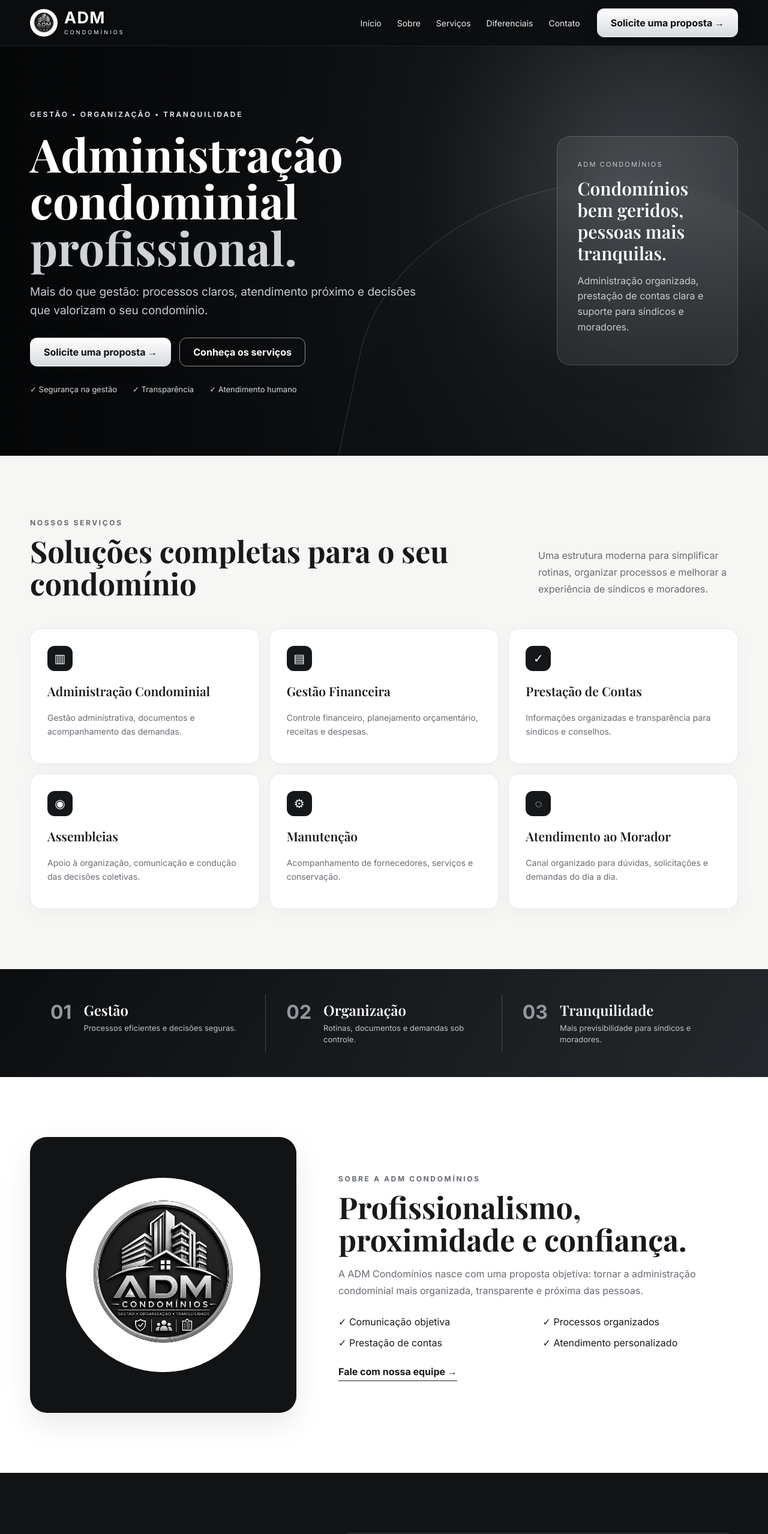
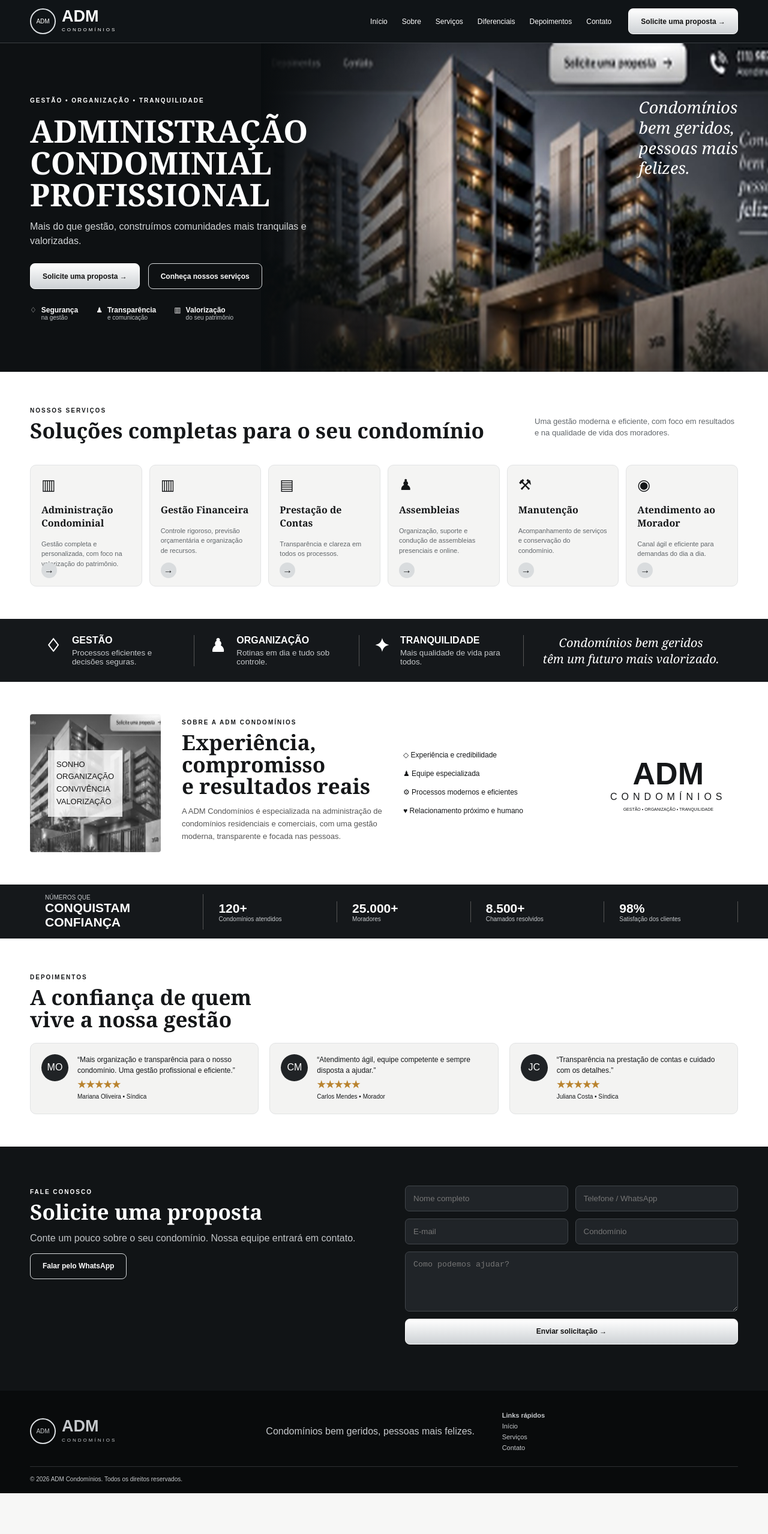
Before and after one commit to dcmadvogadosam-png/adm-condominios, a website: page public/index.html in a window 1280 px wide. Shown: the top 2558 px of the page at 60% size. After the commit the page ends 2490 px from the top, so only its background shows below. Drawn offline with nearby package versions, Linux system fonts and the light colour scheme.

Commit message:
Add files via upload

```diff
--- a/public/app.js
+++ b/public/app.js
@@ -1,4 +1,4 @@
-const btn=document.querySelector('.menu-btn'),menu=document.querySelector('.menu');btn.onclick=()=>{menu.classList.toggle('open');btn.textContent=menu.classList.contains('open')?'✕':'☰'};document.querySelectorAll('.menu a').forEach(a=>a.onclick=()=>{menu.classList.remove('open');btn.textContent='☰'});const io=new IntersectionObserver(es=>es.forEach(e=>{if(e.isIntersecting){e.target.classList.add('visible');io.unobserve(e.target)}}),{threshold:.1});document.querySelectorAll('.reveal').forEach(e=>io.observe(e));document.getElementById('year').textContent=new Date().getFullYear();
-// PERSONALIZE AQUI: 55 + DDD + número, somente dígitos.
-const CONTACT={whatsapp:'5592999999999',email:'contato@admcondominios.com'};const wa=document.getElementById('whatsappLink'),em=document.getElementById('emailLink');wa.href=`https://wa.me/${CONTACT.whatsapp}?text=${encodeURIComponent('Olá! Gostaria de solicitar uma proposta para administração de condomínio.')}`;em.href=`mailto:${CONTACT.email}`;em.textContent=CONTACT.email;
-const form=document.getElementById('leadForm'),statusEl=document.getElementById('formStatus');form.onsubmit=async e=>{e.preventDefault();statusEl.textContent='Enviando...';try{const data=Object.fromEntries(new FormData(form).entries());const r=await fetch('/api/leads',{method:'POST',headers:{'content-type':'application/json'},body:JSON.stringify(data)});const out=await r.json();if(!r.ok)throw new Error(out.error);statusEl.textContent='✓ Solicitação enviada com sucesso!';form.reset()}catch(err){statusEl.textContent='Não foi possível enviar agora. Use o WhatsApp ou tente novamente.'}};
+document.getElementById("year").textContent=new Date().getFullYear();
+const b=document.getElementById("menuBtn"),n=document.getElementById("nav");b.onclick=()=>n.classList.toggle("open");n.querySelectorAll("a").forEach(a=>a.onclick=()=>n.classList.remove("open"));
+const CONTACT={whatsapp:"5592999999999"};document.getElementById("wa").href=`https://wa.me/${CONTACT.whatsapp}`;
+document.getElementById("leadForm").addEventListener("submit",async e=>{e.preventDefault();const s=document.getElementById("status");s.textContent="Enviando...";try{const r=await fetch("/api/leads",{method:"POST",headers:{"content-type":"application/json"},body:JSON.stringify(Object.fromEntries(new FormData(e.target)))});const j=await r.json();if(!r.ok)throw Error(j.error);s.textContent="✓ Solicitação enviada com sucesso.";e.target.reset()}catch(x){s.textContent="Não foi possível enviar. Tente novamente."}});
--- a/public/index.html
+++ b/public/index.html
@@ -1,8 +1,40 @@
-<!doctype html><html lang="pt-BR"><head><meta charset="UTF-8"><meta name="viewport" content="width=device-width,initial-scale=1,viewport-fit=cover"><meta name="theme-color" content="#111315"><meta name="description" content="ADM Condomínios — gestão, organização e tranquilidade."><title>ADM Condomínios</title><link rel="preconnect" href="https://fonts.googleapis.com"><link rel="preconnect" href="https://fonts.gstatic.com" crossorigin><link href="https://fonts.googleapis.com/css2?family=Inter:wght@400;500;600;700&family=Playfair+Display:wght@600;700&display=swap" rel="stylesheet"><link rel="stylesheet" href="/styles.css"></head><body>
-<header class="header" id="inicio"><div class="container nav"><a class="brand" href="#inicio"><img src="/assets/logo-adm.jpeg" alt="ADM Condomínios"><span><strong>ADM</strong><small>CONDOMÍNIOS</small></span></a><button class="menu-btn" aria-label="Abrir menu">☰</button><nav class="menu"><a href="#inicio">Início</a><a href="#sobre">Sobre</a><a href="#servicos">Serviços</a><a href="#diferenciais">Diferenciais</a><a href="#contato">Contato</a><a class="btn btn-light mobile-cta" href="#contato">Solicite uma proposta</a></nav><a class="btn btn-light desktop-cta" href="#contato">Solicite uma proposta →</a></div></header>
-<main><section class="hero"><div class="hero-bg"></div><div class="container hero-grid"><div class="hero-copy reveal"><span class="eyebrow">GESTÃO • ORGANIZAÇÃO • TRANQUILIDADE</span><h1>Administração condominial <em>profissional.</em></h1><p>Mais do que gestão: processos claros, atendimento próximo e decisões que valorizam o seu condomínio.</p><div class="actions"><a class="btn btn-light" href="#contato">Solicite uma proposta →</a><a class="btn btn-outline" href="#servicos">Conheça os serviços</a></div><div class="hero-points"><span>✓ Segurança na gestão</span><span>✓ Transparência</span><span>✓ Atendimento humano</span></div></div><aside class="hero-card reveal"><span>ADM CONDOMÍNIOS</span><h2>Condomínios bem geridos, pessoas mais tranquilas.</h2><p>Administração organizada, prestação de contas clara e suporte para síndicos e moradores.</p></aside></div></section>
-<section class="section" id="servicos"><div class="container"><div class="section-head reveal"><div><span class="eyebrow dark">NOSSOS SERVIÇOS</span><h2>Soluções completas para o seu condomínio</h2></div><p>Uma estrutura moderna para simplificar rotinas, organizar processos e melhorar a experiência de síndicos e moradores.</p></div><div class="cards"><article class="card reveal"><i>▥</i><h3>Administração Condominial</h3><p>Gestão administrativa, documentos e acompanhamento das demandas.</p></article><article class="card reveal"><i>▤</i><h3>Gestão Financeira</h3><p>Controle financeiro, planejamento orçamentário, receitas e despesas.</p></article><article class="card reveal"><i>✓</i><h3>Prestação de Contas</h3><p>Informações organizadas e transparência para síndicos e conselhos.</p></article><article class="card reveal"><i>◉</i><h3>Assembleias</h3><p>Apoio à organização, comunicação e condução das decisões coletivas.</p></article><article class="card reveal"><i>⚙</i><h3>Manutenção</h3><p>Acompanhamento de fornecedores, serviços e conservação.</p></article><article class="card reveal"><i>◌</i><h3>Atendimento ao Morador</h3><p>Canal organizado para dúvidas, solicitações e demandas do dia a dia.</p></article></div></div></section>
-<section class="pillars" id="diferenciais"><div class="container pillars-grid"><div class="pillar reveal"><b>01</b><div><h3>Gestão</h3><p>Processos eficientes e decisões seguras.</p></div></div><div class="pillar reveal"><b>02</b><div><h3>Organização</h3><p>Rotinas, documentos e demandas sob controle.</p></div></div><div class="pillar reveal"><b>03</b><div><h3>Tranquilidade</h3><p>Mais previsibilidade para síndicos e moradores.</p></div></div></div></section>
-<section class="section about" id="sobre"><div class="container about-grid"><div class="about-visual reveal"><img src="/assets/logo-adm.jpeg" alt="Logomarca ADM Condomínios"></div><div class="about-copy reveal"><span class="eyebrow dark">SOBRE A ADM CONDOMÍNIOS</span><h2>Profissionalismo, proximidade e confiança.</h2><p>A ADM Condomínios nasce com uma proposta objetiva: tornar a administração condominial mais organizada, transparente e próxima das pessoas.</p><div class="check-grid"><span>✓ Comunicação objetiva</span><span>✓ Processos organizados</span><span>✓ Prestação de contas</span><span>✓ Atendimento personalizado</span></div><a class="text-link" href="#contato">Fale com nossa equipe →</a></div></div></section>
-<section class="section contact" id="contato"><div class="container contact-grid"><div class="reveal"><span class="eyebrow">FALE CONOSCO</span><h2>Quer uma gestão mais organizada para o seu condomínio?</h2><p>Preencha o formulário. Sua solicitação será registrada para atendimento da equipe.</p><div class="contact-info"><a id="whatsappLink" href="#" target="_blank">WhatsApp: fale com a ADM</a><a id="emailLink" href="mailto:contato@admcondominios.com">contato@admcondominios.com</a></div></div><form id="leadForm" class="form reveal"><label>Nome completo<input name="name" required maxlength="120"></label><label>Telefone / WhatsApp<input name="phone" required maxlength="30"></label><label>E-mail<input type="email" name="email" required maxlength="160"></label><label>Condomínio<input name="condominium" maxlength="160"></label><label class="full">Como podemos ajudar?<textarea name="message" rows="5" required maxlength="1500"></textarea></label><label class="consent full"><input type="checkbox" required><span>Autorizo o contato da ADM Condomínios sobre esta solicitação.</span></label><button class="btn btn-light full" type="submit">Enviar solicitação →</button><p class="form-status full" id="formStatus"></p></form></div></section></main>
-<footer><div class="container footer-grid"><div class="brand footer-brand"><img src="/assets/logo-adm.jpeg" alt=""><span><strong>ADM</strong><small>CONDOMÍNIOS</small></span></div><p>Gestão • Organização • Tranquilidade</p><div><a href="#inicio">Início</a> · <a href="#servicos">Serviços</a> · <a href="#contato">Contato</a></div></div><div class="container copyright">© <span id="year"></span> ADM Condomínios. Todos os direitos reservados.</div></footer><script src="/app.js"></script></body></html>
+<!doctype html><html lang="pt-BR"><head>
+<meta charset="utf-8"><meta name="viewport" content="width=device-width,initial-scale=1">
+<meta name="theme-color" content="#111315"><title>ADM Condomínios</title>
+<meta name="description" content="ADM Condomínios — Gestão, organização e tranquilidade.">
+<link rel="stylesheet" href="/styles.css"></head><body>
+<header><div class="wrap nav"><a class="logo" href="#inicio"><span class="seal">ADM</span><span><b>ADM</b><small>CONDOMÍNIOS</small></span></a>
+<button id="menuBtn" aria-label="Abrir menu">☰</button><nav id="nav"><a href="#inicio">Início</a><a href="#sobre">Sobre</a><a href="#servicos">Serviços</a><a href="#diferenciais">Diferenciais</a><a href="#depoimentos">Depoimentos</a><a href="#contato">Contato</a></nav>
+<a class="cta top" href="#contato">Solicite uma proposta →</a></div></header>
+<main>
+<section class="hero" id="inicio"><div class="heroPhoto"></div><div class="wrap heroInner">
+<div class="heroText"><span class="kicker">GESTÃO • ORGANIZAÇÃO • TRANQUILIDADE</span><h1>ADMINISTRAÇÃO<br>CONDOMINIAL PROFISSIONAL</h1><p>Mais do que gestão, construímos comunidades mais tranquilas e valorizadas.</p>
+<div class="buttons"><a class="cta" href="#contato">Solicite uma proposta →</a><a class="outline" href="#servicos">Conheça nossos serviços</a></div>
+<div class="mini"><span>♢ <b>Segurança</b><small>na gestão</small></span><span>♟ <b>Transparência</b><small>e comunicação</small></span><span>▥ <b>Valorização</b><small>do seu patrimônio</small></span></div></div>
+<div class="quote">Condomínios<br>bem geridos,<br>pessoas mais<br>felizes.</div></div></section>
+
+<section class="services" id="servicos"><div class="wrap"><div class="titleRow"><div><span class="label">NOSSOS SERVIÇOS</span><h2>Soluções completas para o seu condomínio</h2></div><p>Uma gestão moderna e eficiente, com foco em resultados e na qualidade de vida dos moradores.</p></div>
+<div class="serviceGrid">
+<article><i>▥</i><h3>Administração Condominial</h3><p>Gestão completa e personalizada, com foco na valorização do patrimônio.</p><b>→</b></article>
+<article><i>▥</i><h3>Gestão Financeira</h3><p>Controle rigoroso, previsão orçamentária e organização de recursos.</p><b>→</b></article>
+<article><i>▤</i><h3>Prestação de Contas</h3><p>Transparência e clareza em todos os processos.</p><b>→</b></article>
+<article><i>♟</i><h3>Assembleias</h3><p>Organização, suporte e condução de assembleias presenciais e online.</p><b>→</b></article>
+<article><i>⚒</i><h3>Manutenção</h3><p>Acompanhamento de serviços e conservação do condomínio.</p><b>→</b></article>
+<article><i>◉</i><h3>Atendimento ao Morador</h3><p>Canal ágil e eficiente para demandas do dia a dia.</p><b>→</b></article></div></div></section>
+
+<section class="darkStrip" id="diferenciais"><div class="wrap stripGrid"><div><strong>♢</strong><span><b>GESTÃO</b><small>Processos eficientes e decisões seguras.</small></span></div><div><strong>♟</strong><span><b>ORGANIZAÇÃO</b><small>Rotinas em dia e tudo sob controle.</small></span></div><div><strong>✦</strong><span><b>TRANQUILIDADE</b><small>Mais qualidade de vida para todos.</small></span></div><em>Condomínios bem geridos<br>têm um futuro mais valorizado.</em></div></section>
+
+<section class="about" id="sobre"><div class="wrap aboutGrid"><div class="buildingCard"><span>SONHO<br>ORGANIZAÇÃO<br>CONVIVÊNCIA<br>VALORIZAÇÃO</span></div><div><span class="label">SOBRE A ADM CONDOMÍNIOS</span><h2>Experiência, compromisso<br>e resultados reais</h2><p>A ADM Condomínios é especializada na administração de condomínios residenciais e comerciais, com uma gestão moderna, transparente e focada nas pessoas.</p></div><ul><li>◇ Experiência e credibilidade</li><li>♟ Equipe especializada</li><li>⚙ Processos modernos e eficientes</li><li>♥ Relacionamento próximo e humano</li></ul><div class="admMark"><b>ADM</b><span>CONDOMÍNIOS</span><small>GESTÃO • ORGANIZAÇÃO • TRANQUILIDADE</small></div></div></section>
+
+<section class="numbers"><div class="wrap numberGrid"><div><small>NÚMEROS QUE</small><b>CONQUISTAM CONFIANÇA</b></div><div><b>120+</b><small>Condomínios atendidos</small></div><div><b>25.000+</b><small>Moradores</small></div><div><b>8.500+</b><small>Chamados resolvidos</small></div><div><b>98%</b><small>Satisfação dos clientes</small></div></div></section>
+
+<section class="testimonials" id="depoimentos"><div class="wrap"><span class="label">DEPOIMENTOS</span><h2>A confiança de quem vive a nossa gestão</h2><div class="testGrid">
+<article><div class="avatar">MO</div><p>“Mais organização e transparência para o nosso condomínio. Uma gestão profissional e eficiente.”</p><b>★★★★★</b><small>Mariana Oliveira • Síndica</small></article>
+<article><div class="avatar">CM</div><p>“Atendimento ágil, equipe competente e sempre disposta a ajudar.”</p><b>★★★★★</b><small>Carlos Mendes • Morador</small></article>
+<article><div class="avatar">JC</div><p>“Transparência na prestação de contas e cuidado com os detalhes.”</p><b>★★★★★</b><small>Juliana Costa • Síndica</small></article></div></div></section>
+
+<section class="contact" id="contato"><div class="wrap contactGrid"><div><span class="kicker">FALE CONOSCO</span><h2>Solicite uma proposta</h2><p>Conte um pouco sobre o seu condomínio. Nossa equipe entrará em contato.</p><a id="wa" class="outline" href="#">Falar pelo WhatsApp</a></div>
+<form id="leadForm"><input name="name" placeholder="Nome completo" required><input name="phone" placeholder="Telefone / WhatsApp" required><input name="email" type="email" placeholder="E-mail" required><input name="condominium" placeholder="Condomínio"><textarea name="message" placeholder="Como podemos ajudar?" required></textarea><button class="cta">Enviar solicitação →</button><small id="status"></small></form></div></section>
+</main>
+<footer><div class="wrap footer"><div class="logo"><span class="seal">ADM</span><span><b>ADM</b><small>CONDOMÍNIOS</small></span></div><p>Condomínios bem geridos, pessoas mais felizes.</p><div><b>Links rápidos</b><a href="#inicio">Início</a><a href="#servicos">Serviços</a><a href="#contato">Contato</a></div></div><div class="wrap copy">© <span id="year"></span> ADM Condomínios. Todos os direitos reservados.</div></footer>
+<script src="/app.js"></script></body></html>
--- a/src/index.js
+++ b/src/index.js
@@ -1 +1 @@
-export default {async fetch(request,env){const u=new URL(request.url);if(u.pathname==='/api/leads'&&request.method==='POST'){try{const b=await request.json(),c=k=>String(b[k]??'').trim();const name=c('name'),phone=c('phone'),email=c('email'),condominium=c('condominium'),message=c('message');if(!name||!phone||!email||!message)return j({error:'Preencha os campos obrigatórios.'},400);if(name.length>120||phone.length>30||email.length>160||condominium.length>160||message.length>1500)return j({error:'Campos acima do limite.'},400);if(!/^[^\s@]+@[^\s@]+\.[^\s@]+$/.test(email))return j({error:'E-mail inválido.'},400);await env.DB.prepare("INSERT INTO leads(name,phone,email,condominium,message,created_at) VALUES(?,?,?,?,?,datetime('now'))").bind(name,phone,email,condominium,message).run();return j({ok:true})}catch(e){console.error(e);return j({error:'Erro interno.'},500)}}if(u.pathname.startsWith('/api/'))return j({error:'Rota não encontrada.'},404);return env.ASSETS.fetch(request)}};function j(d,s=200){return new Response(JSON.stringify(d),{status:s,headers:{'content-type':'application/json; charset=utf-8','cache-control':'no-store'}})}
+export default{async fetch(req,env){const u=new URL(req.url);if(u.pathname==="/api/leads"&&req.method==="POST"){try{const b=await req.json(),g=k=>String(b[k]||"").trim();let n=g("name"),p=g("phone"),e=g("email"),c=g("condominium"),m=g("message");if(!n||!p||!e||!m)return J({error:"Preencha os campos obrigatórios."},400);await env.DB.prepare("INSERT INTO leads(name,phone,email,condominium,message,created_at) VALUES(?,?,?,?,?,datetime('now'))").bind(n,p,e,c,m).run();return J({ok:true})}catch(e){return J({error:"Erro interno."},500)}}if(u.pathname.startsWith("/api/"))return J({error:"Não encontrado"},404);return env.ASSETS.fetch(req)}};function J(x,s=200){return new Response(JSON.stringify(x),{status:s,headers:{"content-type":"application/json"}})}
```
Also changed, not shown: package.json (+13 -1 lines), README.md, public/assets/condominios-hero.jpg (added), public/assets/referencia-layout.jpg (added), public/styles.css, 2 other files.
